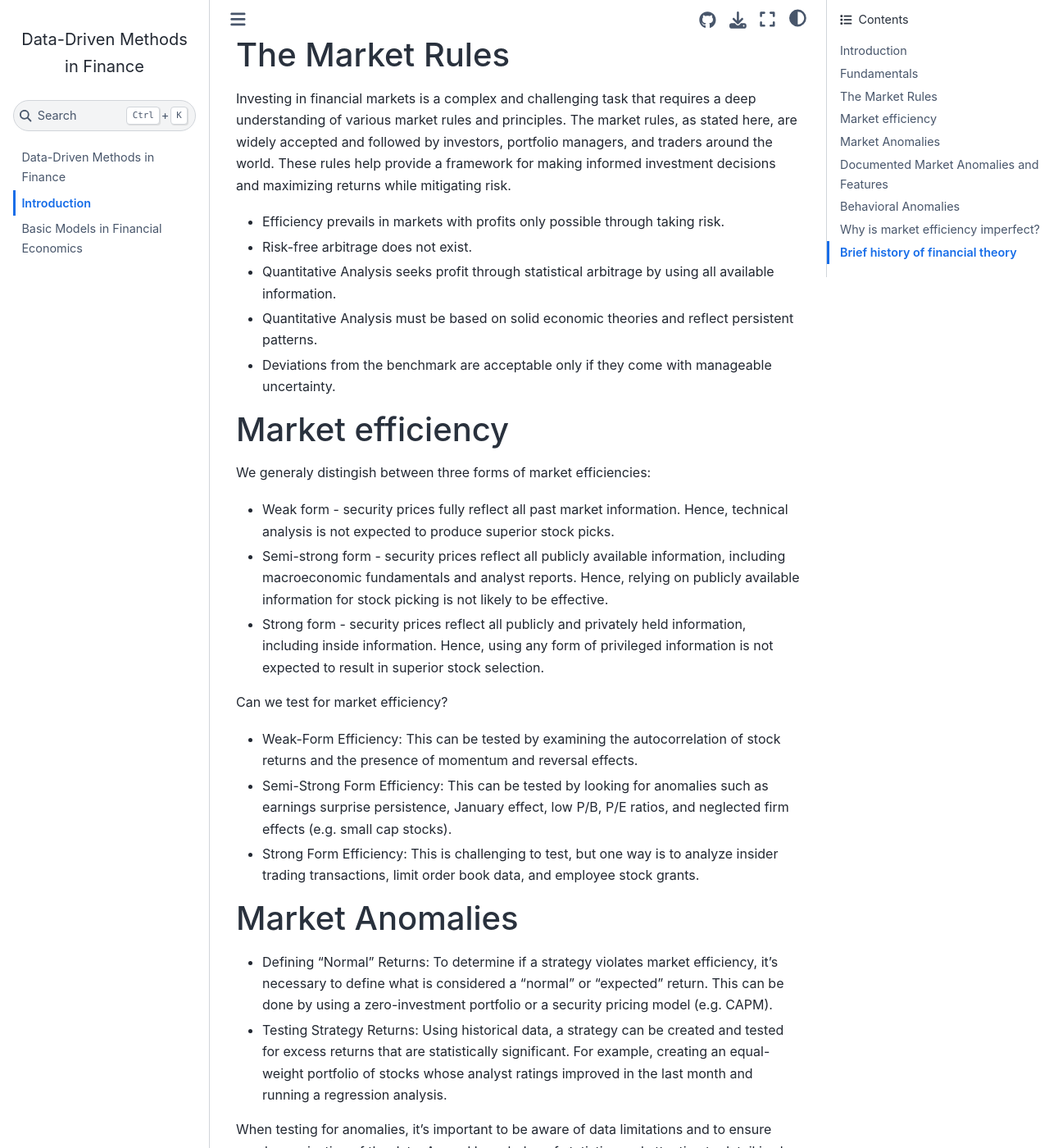
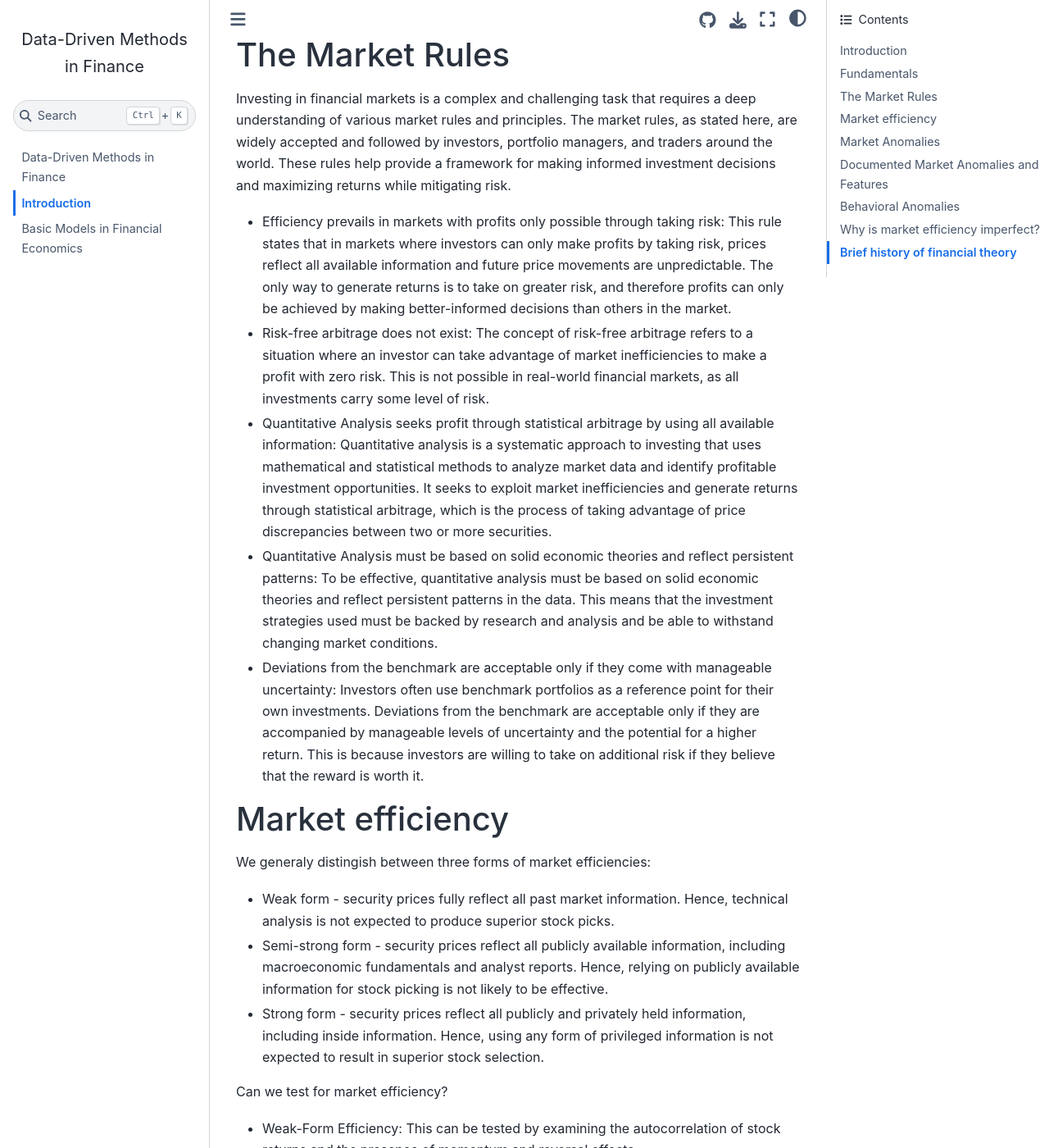
Before and after one commit to naftalic/ddmif, a Jupyter Book: the page built from introduction.md, in a window 1280 px wide and 1400 px high, scrolled down 1532 px. Shown: the whole window at 82% size. Built offline with Jupyter Book 1.0.4 settings and Sphinx 7.4.7 and the Sphinx Book theme 1.1.4, drawn with Linux system fonts in a browser that asks for light colours; some of the changed text lies outside the part shown.

Commit message:
Update introduction.md

```diff
--- a/introduction.md
+++ b/introduction.md
@@ -35,15 +35,20 @@ An active portfolio manager aims for both high alpha and high information ratio.
 # The Market Rules
 Investing in financial markets is a complex and challenging task that requires a deep understanding of various market rules and principles. The market rules, as stated here, are widely accepted and followed by investors, portfolio managers, and traders around the world. These rules help provide a framework for making informed investment decisions and maximizing returns while mitigating risk.
 
-- Efficiency prevails in markets with profits only possible through taking risk.
-- Risk-free arbitrage does not exist.
-- Quantitative Analysis seeks profit through statistical arbitrage by using all available information.
-- Quantitative Analysis must be based on solid economic theories and reflect persistent patterns.
-- Deviations from the benchmark are acceptable only if they come with manageable uncertainty.
+- Efficiency prevails in markets with profits only possible through taking risk: This rule states that in markets where investors can only make profits by taking risk, prices reflect all available information and future price movements are unpredictable. The only way to generate returns is to take on greater risk, and therefore profits can only be achieved by making better-informed decisions than others in the market.
+
+- Risk-free arbitrage does not exist: The concept of risk-free arbitrage refers to a situation where an investor can take advantage of market inefficiencies to make a profit with zero risk. This is not possible in real-world financial markets, as all investments carry some level of risk.
+
+- Quantitative Analysis seeks profit through statistical arbitrage by using all available information: Quantitative analysis is a systematic approach to investing that uses mathematical and statistical methods to analyze market data and identify profitable investment opportunities. It seeks to exploit market inefficiencies and generate returns through statistical arbitrage, which is the process of taking advantage of price discrepancies between two or more securities.
+
+- Quantitative Analysis must be based on solid economic theories and reflect persistent patterns: To be effective, quantitative analysis must be based on solid economic theories and reflect persistent patterns in the data. This means that the investment strategies used must be backed by research and analysis and be able to withstand changing market conditions.
+
+- Deviations from the benchmark are acceptable only if they come with manageable uncertainty: Investors often use benchmark portfolios as a reference point for their own investments. Deviations from the benchmark are acceptable only if they are accompanied by manageable levels of uncertainty and the potential for a higher return. This is because investors are willing to take on additional risk if they believe that the reward is worth it.
 
 # Market efficiency
 
 We generaly distingish between three forms of market efficiencies:
+
 - Weak form - security prices fully reflect all past market information. Hence, technical analysis is not expected to produce superior stock picks.
 - Semi-strong form - security prices reflect all publicly available information, including macroeconomic fundamentals and analyst reports. Hence, relying on publicly available information for stock picking is not likely to be effective.
 - Strong form - security prices reflect all publicly and privately held information, including inside information. Hence, using any form of privileged information is not expected to result in superior stock selection.
@@ -53,7 +58,6 @@ Can we test for market efficiency?
 - Weak-Form Efficiency: This can be tested by examining the autocorrelation of stock returns and the presence of momentum and reversal effects.
 - Semi-Strong Form Efficiency: This can be tested by looking for anomalies such as earnings surprise persistence, January effect, low P/B, P/E ratios, and neglected firm effects (e.g. small cap stocks).
 - Strong Form Efficiency: This is challenging to test, but one way is to analyze insider trading transactions, limit order book data, and employee stock grants.
-
 
 # Market Anomalies
 
```
Also changed, not shown: other parts of introduction.md (+1 -1 lines).
